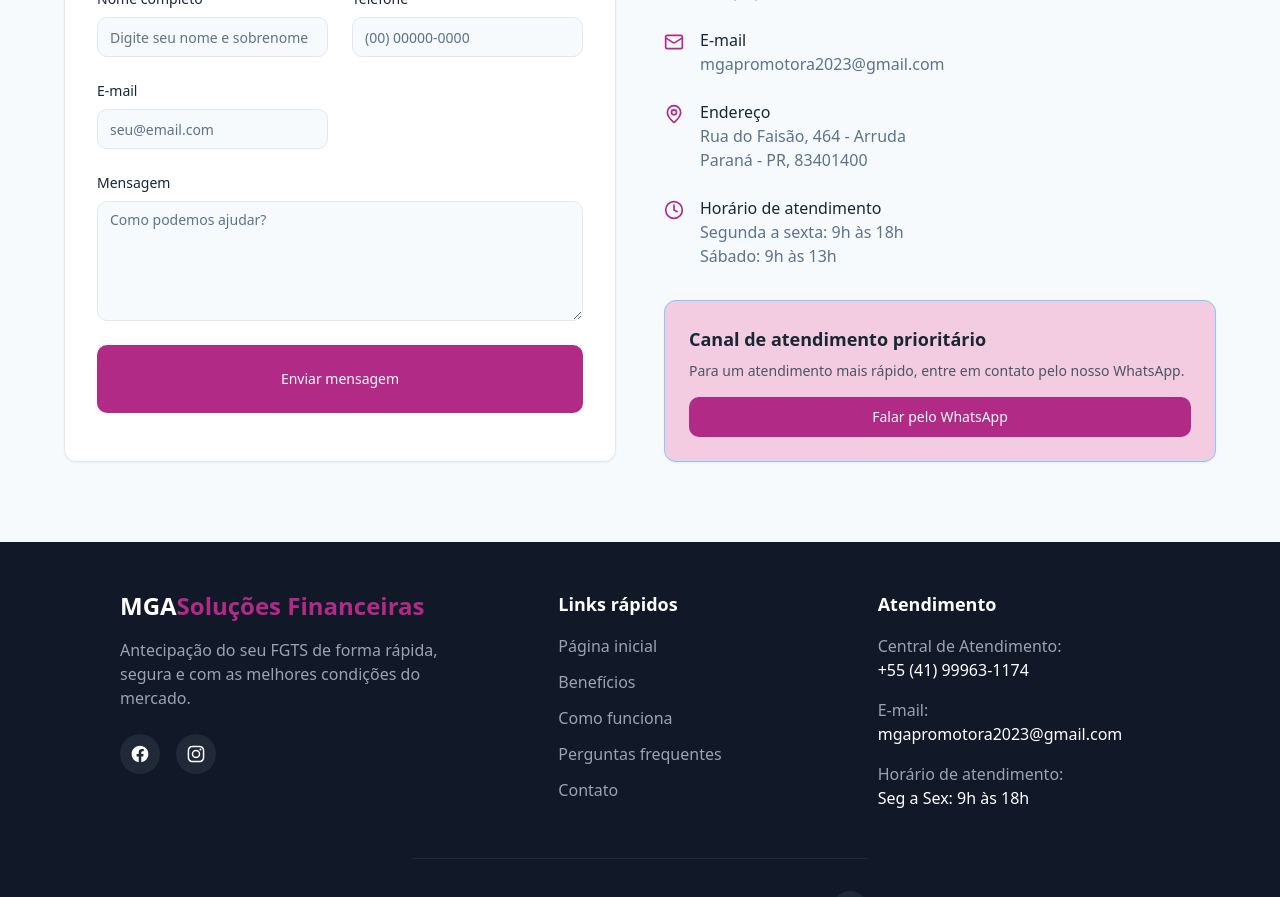
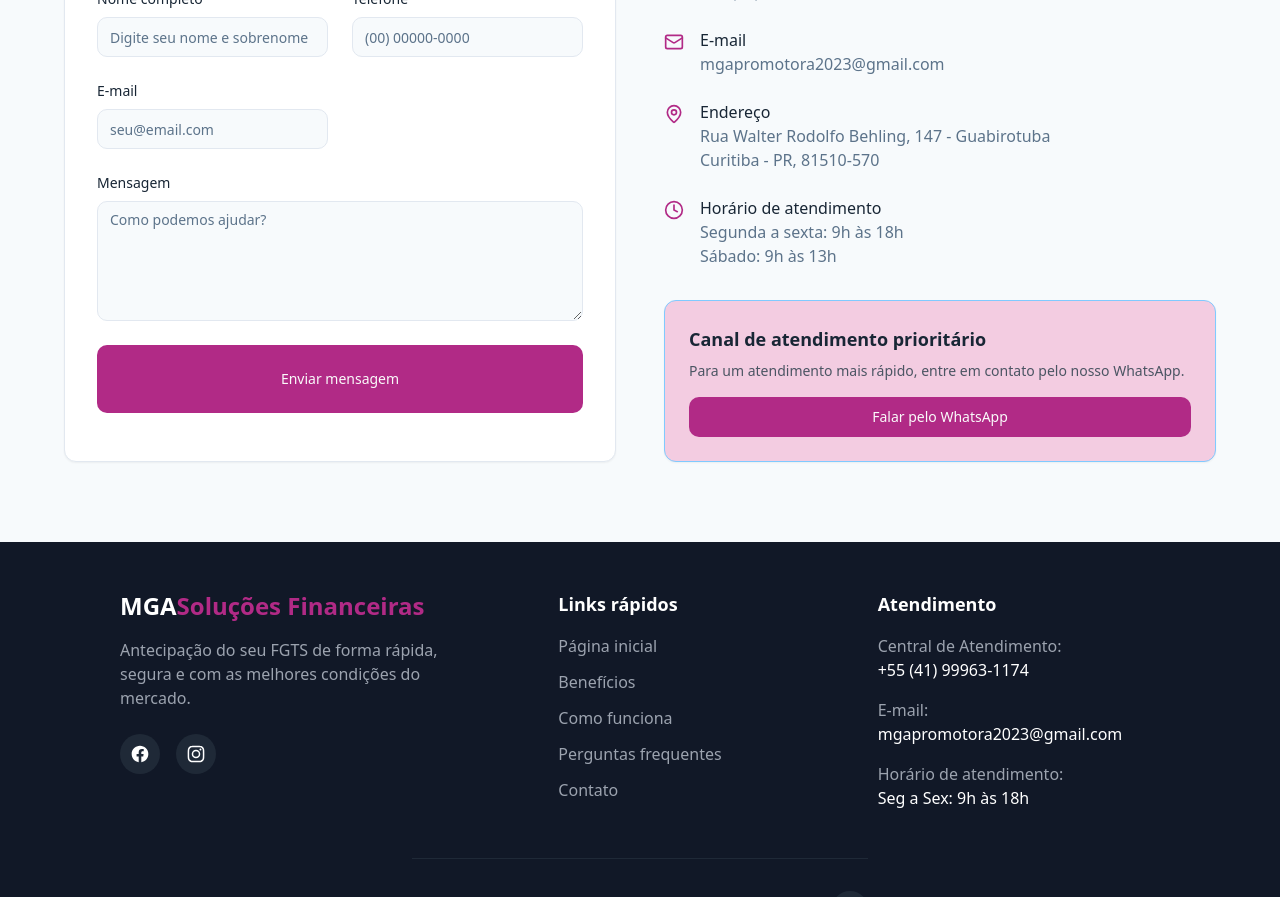
Before and after one commit to Wallace-Lentes/Antecipa-FGTS, a React (Vite) app: page / in a window 1280 px wide. Shown: the part 4080-4977 px from the top of the page. Built offline with nearby package versions, Linux system fonts and the light colour scheme.

Commit message:
alteração de endereço

```diff
--- a/src/components/Contact.tsx
+++ b/src/components/Contact.tsx
@@ -204,8 +204,8 @@ const Contact = () => {
                   <div>
                     <p className="font-medium">Endereço</p>
                     <p className="text-muted-foreground">
-                      Rua do Faisão, 464 - Arruda<br />
-                      Paraná - PR, 83401400
+                    Rua Walter Rodolfo Behling, 147 - Guabirotuba<br />
+                     Curitiba - PR, 81510-570
                     </p>
                   </div>
                 </div>
```
